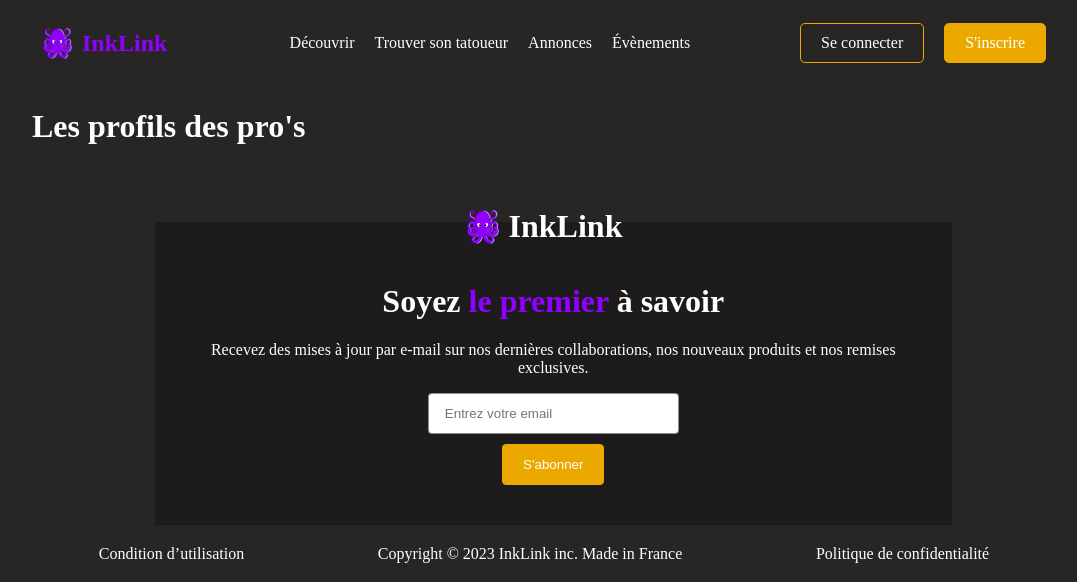
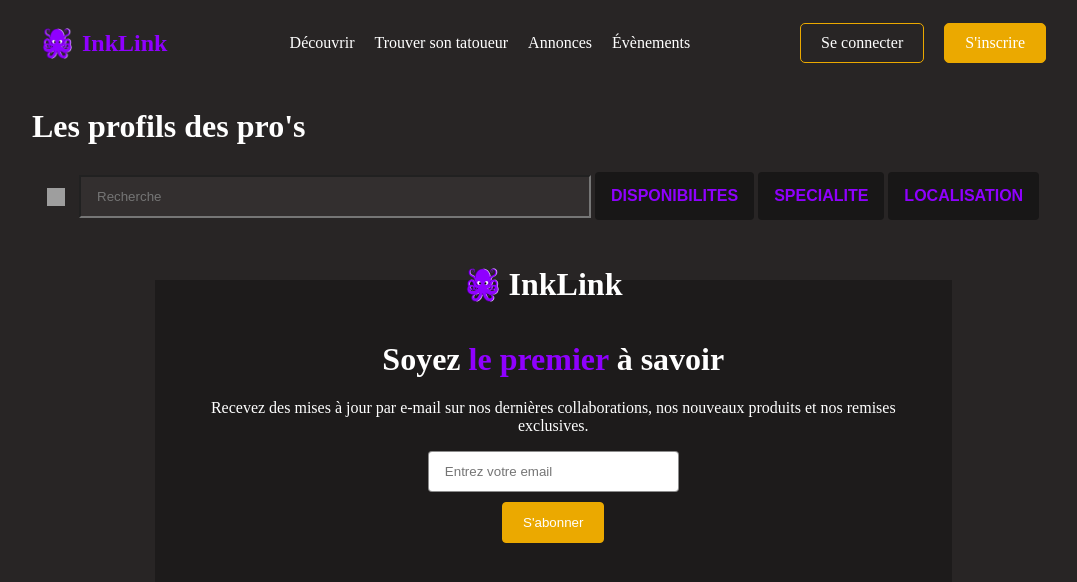
Before and after one commit to TSAELENS/MyDigitalProject, a Symfony app: template templates/profil/index.html.twig in a window 1280 px wide. Shown: the top 582 px of the page, without its empty margins (96-1173 px from the left). Run offline with Twig, Linux system fonts and the light colour scheme; the template is opened without the code that fills it, so the values that code supplies are empty; some libraries are stand-ins or nearby versions; some web fonts are replaced; grey boxes are pictures that could not be loaded.

Commit message:
profil search

```diff
--- a/templates/profil/index.html.twig
+++ b/templates/profil/index.html.twig
@@ -4,8 +4,13 @@
    <h1>Les profils des pro's</h1>
 
     <div class="search-bar">
-        <!-- Barre de recherche et boutons de filtres -->
-        <!-- Ajoute ici les champs de recherche et les boutons de filtres -->
+        <form class="search-form" action="{{ path('profils') }}" method="GET">
+            <img class="img_search" src="../upload/img/search.png" alt="Rechercher" type="submit">
+            <input class="search-input" type="text" placeholder="Recherche" name="q">
+            <button class="sort-btn" type="button">DISPONIBILITES</button>
+            <button class="sort-btn" type="button">SPECIALITE</button>
+            <button class="sort-btn" type="button">LOCALISATION</button>
+        </form>
     </div>
 
     <div class="profile-gallery">
```
